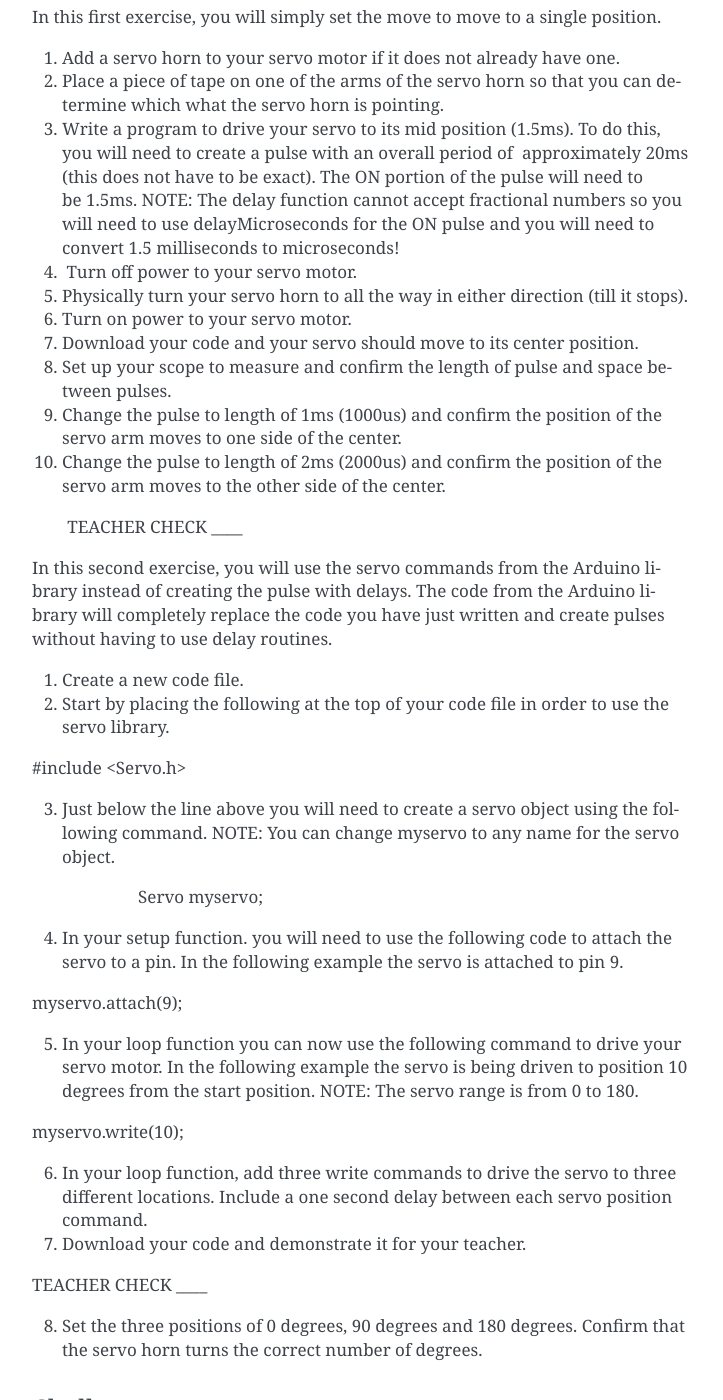
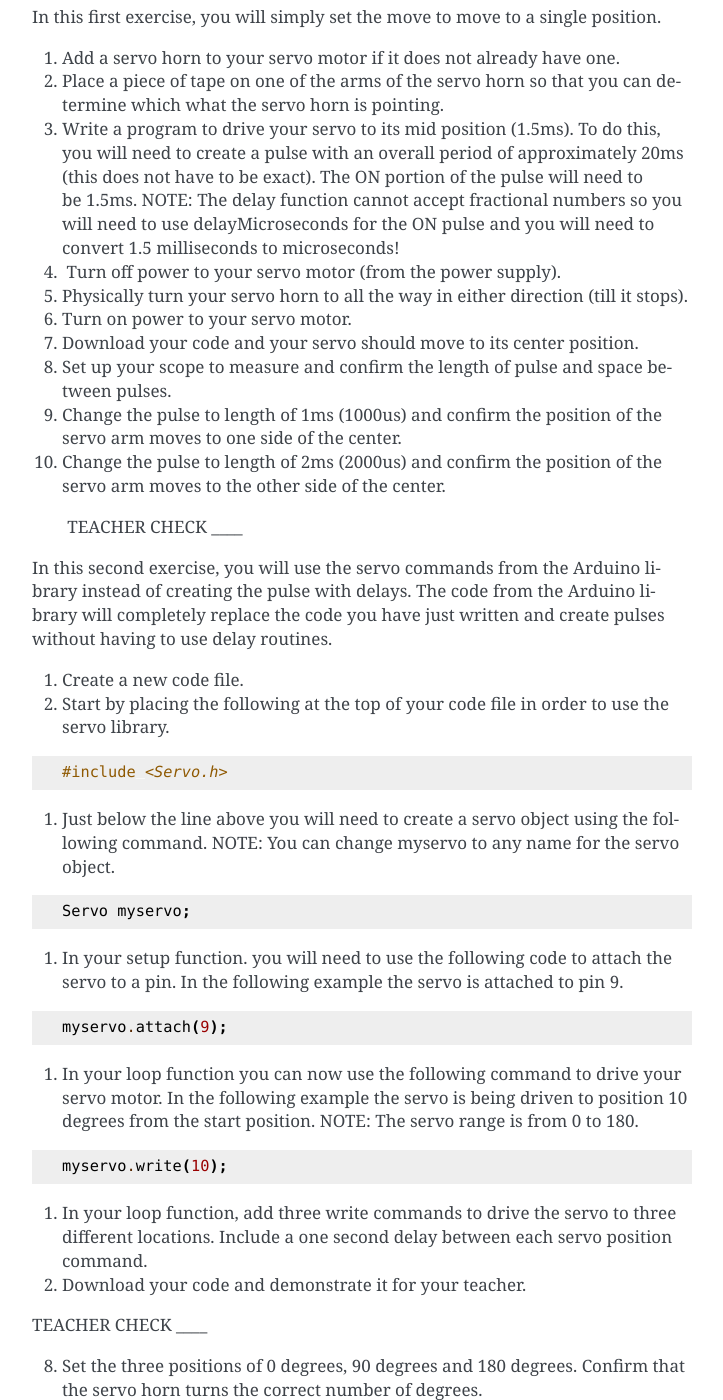
Before and after one commit to maxtkc/mvths-wiki, a Sphinx documentation site: the page built from docs/053-hobby-servo-motors.rst, in a window 1280 px wide and 1400 px high, scrolled down 1827 px. Shown: the whole window, without its empty margins (388-1111 px from the left). Built offline with Sphinx 7.4.7, drawn with Linux system fonts in a browser that asks for light colours; pages that are not in the unit, such as notebooks, are missing from menus.

Commit message:
Update 053-hobby-servo-motors.rst

```diff
--- a/docs/053-hobby-servo-motors.rst
+++ b/docs/053-hobby-servo-motors.rst
@@ -42,71 +42,51 @@ NOTE: This diagram is not proportionally correct. The 20ms should be much longer
 Exercise:
 ~~~~~~~~~
 
-In this first exercise, you will simply set the move to move to a single
-position.
+In this first exercise, you will simply set the move to move to a single position.
 
-
-
-1.  Add a servo horn to your servo motor if it does not already have
-    one.
-2.  Place a piece of tape on one of the arms of the servo horn so that
-    you can determine which what the servo horn is pointing.
-3.  Write a program to drive your servo to its mid position (1.5ms). To
-    do this, you will need to create a pulse with an overall period of
-     approximately 20ms (this does not have to be exact). The ON portion
-    of the pulse will need to be 1.5ms. NOTE: The delay function cannot
-    accept fractional numbers so you will need to use delayMicroseconds
-    for the ON pulse and you will need to convert 1.5 milliseconds to
-    microseconds!
-4.   Turn off power to your servo motor.
-5.  Physically turn your servo horn to all the way in either direction
-    (till it stops).
-6.  Turn on power to your servo motor.
-7.  Download your code and your servo should move to its center
-    position.
-8.  Set up your scope to measure and confirm the length of pulse and
-    space between pulses.
-9.  Change the pulse to length of 1ms (1000us) and confirm the position
-    of the servo arm moves to one side of the center.
-10. Change the pulse to length of 2ms (2000us) and confirm the position
-    of the servo arm moves to the other side of the center.
+#.  Add a servo horn to your servo motor if it does not already have one.
+#.  Place a piece of tape on one of the arms of the servo horn so that you can determine which what the servo horn is pointing.
+#.  Write a program to drive your servo to its mid position (1.5ms). To do this, you will need to create a pulse with an overall period of approximately 20ms (this does not have to be exact). The ON portion of the pulse will need to be 1.5ms. NOTE: The delay function cannot accept fractional numbers so you will need to use delayMicroseconds for the ON pulse and you will need to convert 1.5 milliseconds to microseconds!
+#.   Turn off power to your servo motor (from the power supply).
+#.  Physically turn your servo horn to all the way in either direction (till it stops).
+#.  Turn on power to your servo motor.
+#.  Download your code and your servo should move to its center position.
+#.  Set up your scope to measure and confirm the length of pulse and space between pulses.
+#.  Change the pulse to length of 1ms (1000us) and confirm the position of the servo arm moves to one side of the center.
+#. Change the pulse to length of 2ms (2000us) and confirm the position of the servo arm moves to the other side of the center.
 
         TEACHER CHECK \_\_\_\_
 
-In this second exercise, you will use the servo commands from the
-Arduino library instead of creating the pulse with delays. The code from
-the Arduino library will completely replace the code you have just
-written and create pulses without having to use delay routines.
+In this second exercise, you will use the servo commands from the Arduino library instead of creating the pulse with delays. The code from the Arduino library will completely replace the code you have just written and create pulses without having to use delay routines.
 
-1. Create a new code file.
-2. Start by placing the following at the top of your code file in order
-   to use the servo library.
+#. Create a new code file.
+#. Start by placing the following at the top of your code file in order to use the servo library.
 
-#include <Servo.h>
+.. code-block:: C
 
-3. Just below the line above you will need to create a servo object
-   using the following command. NOTE: You can change myservo to any name
-   for the servo object.
+   #include <Servo.h>
 
-                        Servo myservo;
+#. Just below the line above you will need to create a servo object using the following command. NOTE: You can change myservo to any name for the servo object.
 
-4. In your setup function. you will need to use the following code to
-   attach the servo to a pin. In the following example the servo is
-   attached to pin 9.
+.. code-block::
 
-myservo.attach(9);
+   Servo myservo;
 
-5. In your loop function you can now use the following command to drive
-   your servo motor. In the following example the servo is being driven
-   to position 10 degrees from the start position. NOTE: The servo range
-   is from 0 to 180.
+#. In your setup function. you will need to use the following code to  attach the servo to a pin. In the following example the servo is attached to pin 9.
 
-myservo.write(10);
+.. code-block::
 
-6. In your loop function, add three write commands to drive the servo to
-   three different locations. Include a one second delay between each
+   myservo.attach(9);
+
+#. In your loop function you can now use the following command to drive your servo motor. In the following example the servo is being driven to position 10 degrees from the start position. NOTE: The servo range is from 0 to 180.
+
+.. code-block::
+
+   myservo.write(10);
+
+#. In your loop function, add three write commands to drive the servo to three different locations. Include a one second delay between each
    servo position command.
-7. Download your code and demonstrate it for your teacher.
+#. Download your code and demonstrate it for your teacher.
 
 TEACHER CHECK \_\_\_\_
 
```
